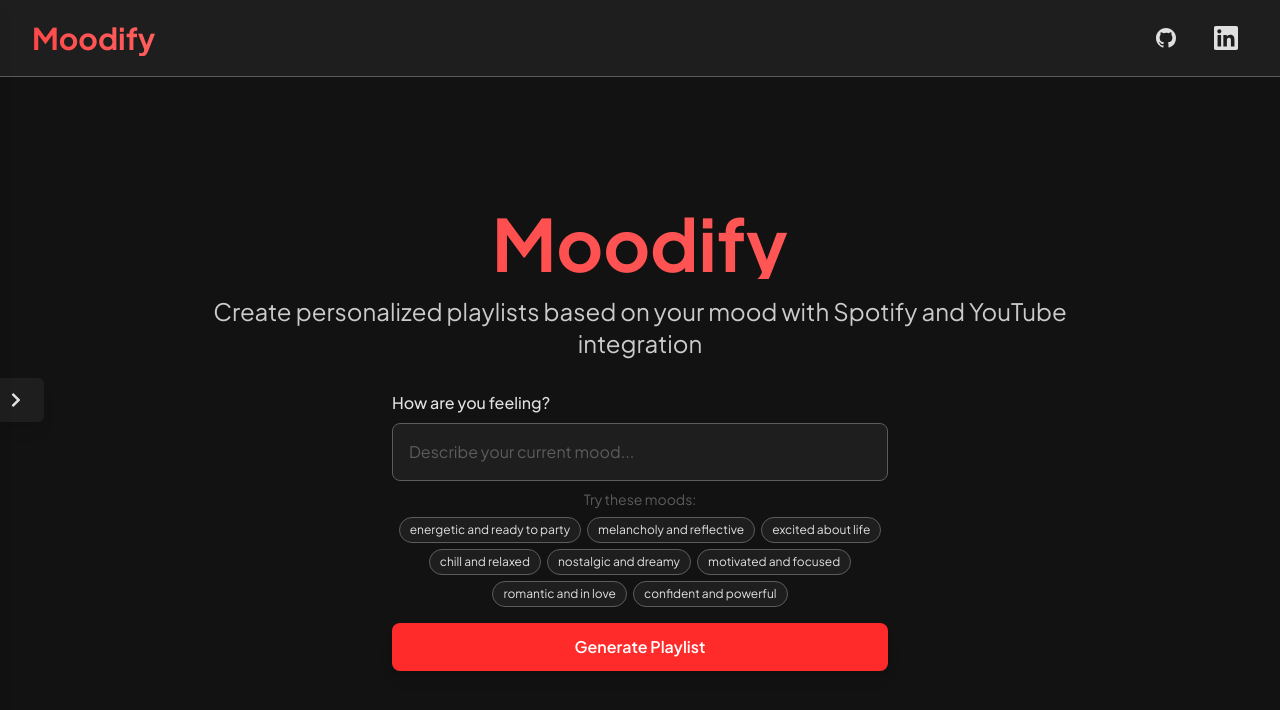
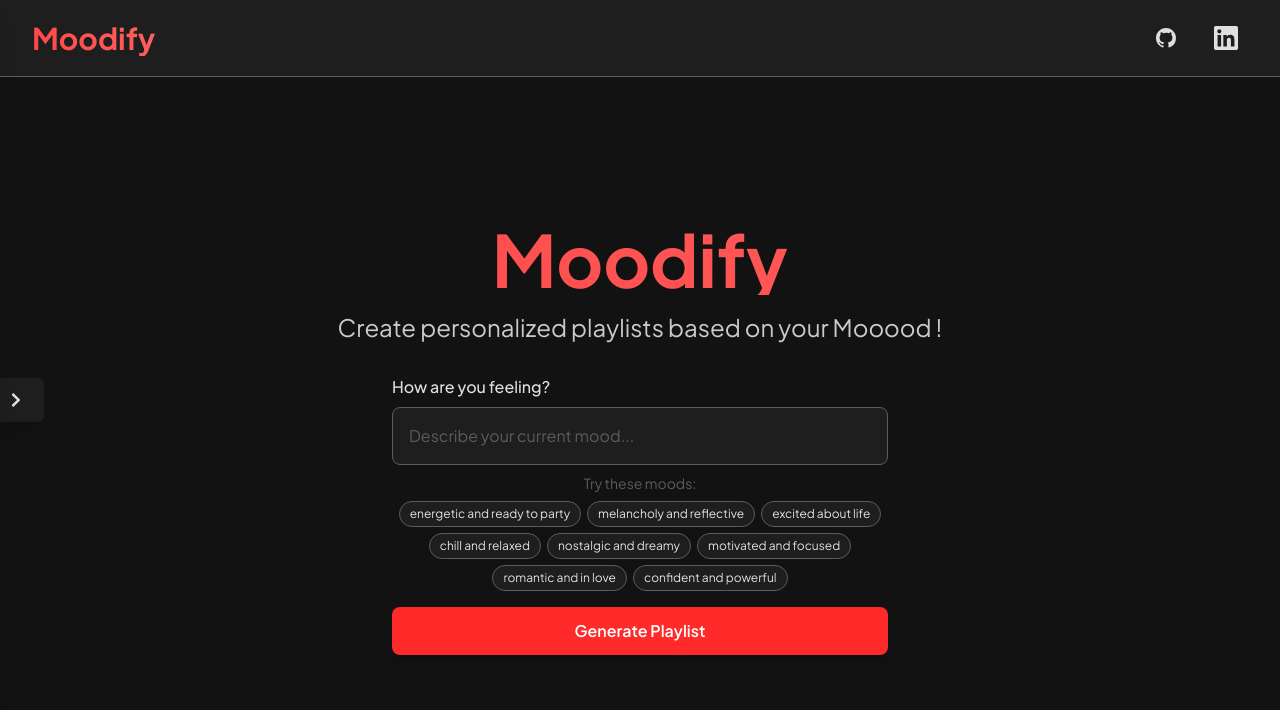
Before and after one commit to parthchilwerwar/Moodify-Ai-suggestions, a Next.js app: page / in a window 1280 px wide. Shown: the top 710 px of the page. Built offline with nearby package versions, Linux system fonts and the light colour scheme.

Commit message:
moodifyv1

```diff
--- a/app/page.tsx
+++ b/app/page.tsx
@@ -177,7 +177,7 @@ export default function Home() {
               Moodify
             </h1>
             <p className="text-base sm:text-lg md:text-xl lg:text-2xl text-theme-text max-w-4xl mx-auto opacity-90 px-4">
-              Create personalized playlists based on your mood with Spotify and YouTube integration
+              Create personalized playlists based on your Mooood !
             </p>
           </div>
 
```
Also changed, not shown: 1 other file (tests, documents, lock files or other folders).
